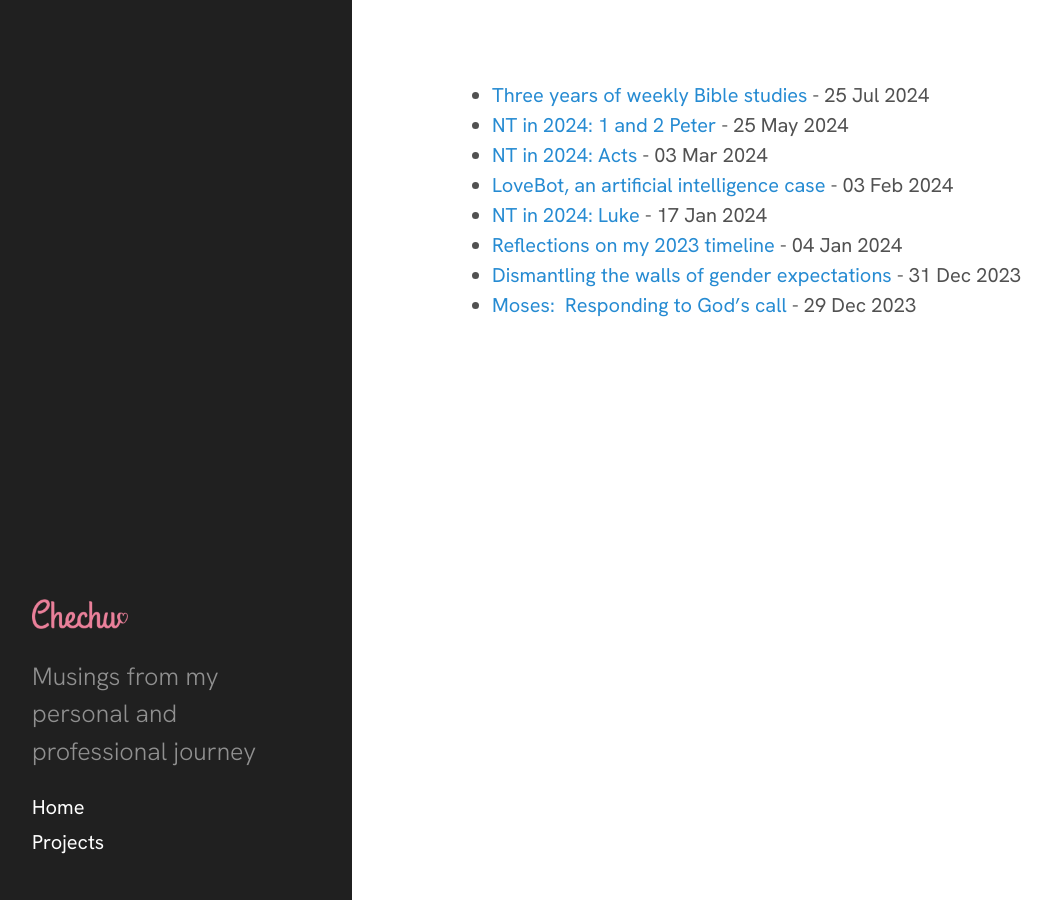
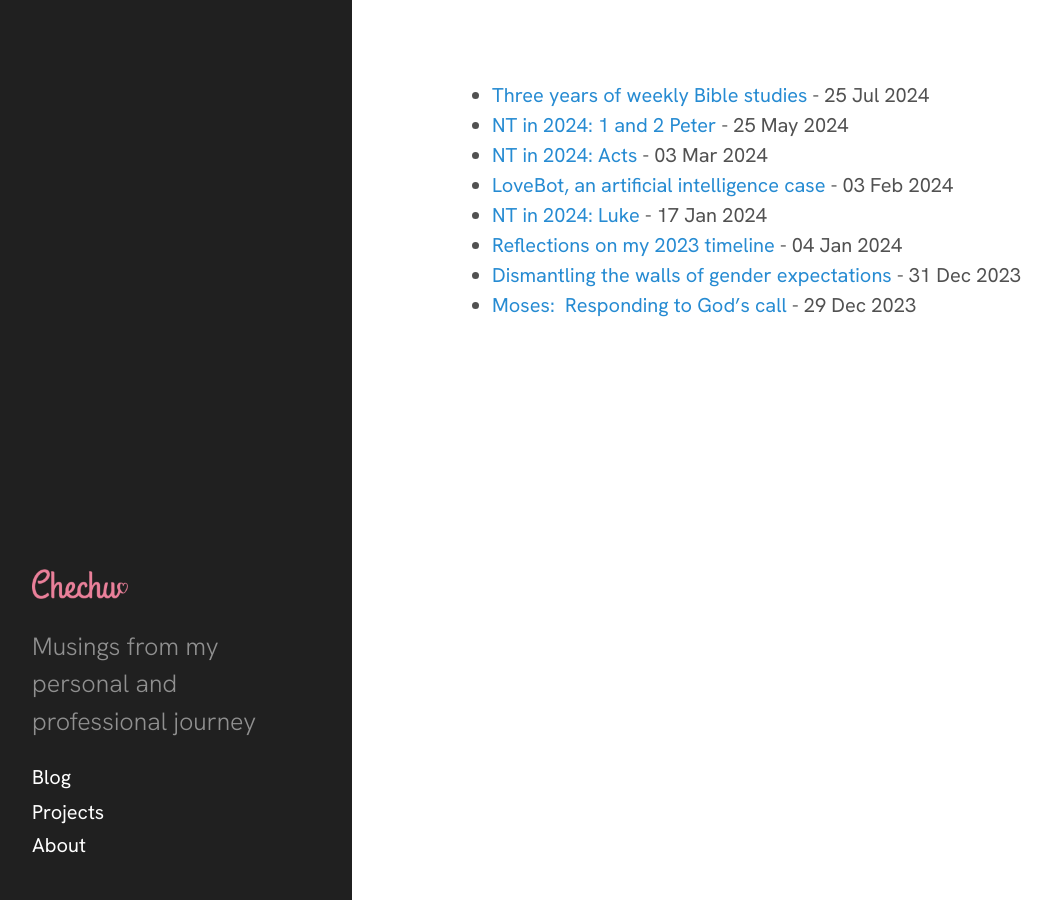
Before and after one commit to chechusiscar/blog, a Jekyll site: the page built from index.html, in a window 1280 px wide. Shown: the whole page, without its empty margins (8-1059 px from the left). Built offline with Jekyll 4.4.1, drawn with Linux system fonts in a browser that asks for light colours.

Commit message:
Edit sidebar

```diff
--- a/_includes/sidebar.html
+++ b/_includes/sidebar.html
@@ -10,7 +10,7 @@
     </div>
 
     <nav class="sidebar-nav">
-      <a class="sidebar-nav-item{% if page.url == site.baseurl %} active{% endif %}" href="{{ site.baseurl }}">Home</a>
+      <a class="sidebar-nav-item{% if page.url == site.baseurl %} active{% endif %}" href="{{ site.baseurl }}">Blog</a>
 
       {% comment %}
         The code below dynamically generates a sidebar nav of pages with
@@ -25,6 +25,8 @@
           {% endif %}
         {% endif %}
       {% endfor %}
+
+      <a class="sidebar-nav-item==" href="https://chechu.co">About</a>
     </nav>
 
     <!--<p>&copy; {{ site.time | date: '%Y' }}. All rights reserved.</p>-->
```
